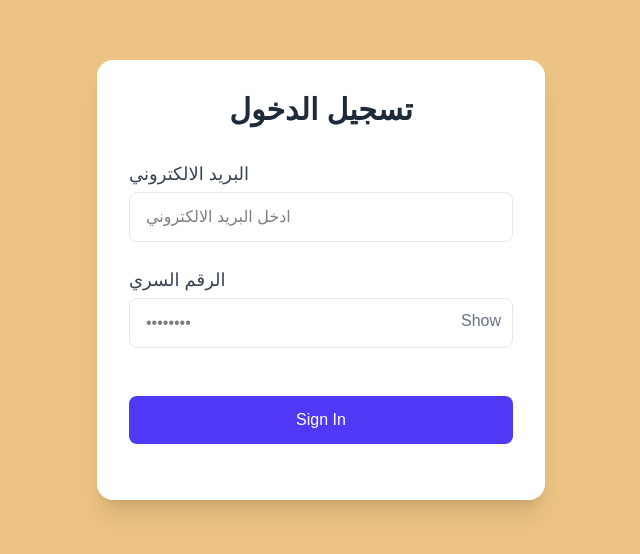
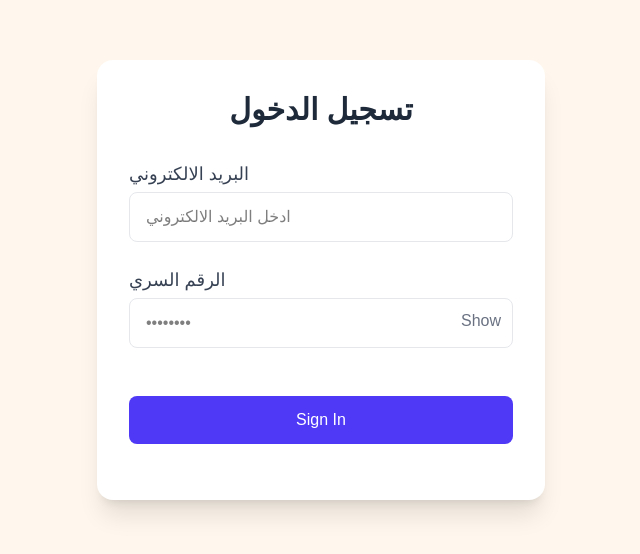
Before and after one commit to therealhesham/client, a Next.js app: page /login in a window 1280 px wide. Shown: the part 120-674 px from the top of the page, without its empty margins (319-959 px from the left). Built offline with nearby package versions, Linux system fonts and the light colour scheme.

Commit message:
Refactor LoginPage: import useRouter and update background color for consistency

```diff
--- a/app/login/page.tsx
+++ b/app/login/page.tsx
@@ -3,22 +3,25 @@
 import { useState } from 'react';
 import { motion, AnimatePresence } from 'framer-motion';
 import Link from 'next/link';
+import { useRouter } from 'next/navigation';
 
 export default function LoginPage() {
     const [email, setEmail] = useState('');
     const [password, setPassword] = useState('');
     const [showPassword, setShowPassword] = useState(false);
-
+    const router = useRouter()
     const handleSubmit = (e: React.FormEvent) => {
         e.preventDefault();
         // Handle login logic here
         console.log('Login attempted with:', { email, password });
 
         localStorage.setItem("item", "code")
+        router.push("/myorders/42")
     };
 
+
     return (
-        <div className="min-h-screen flex items-center justify-center bg-[#ECC383]">
+        <div className="min-h-screen flex items-center justify-center bg-wheat">
             <motion.div
                 initial={{ opacity: 0, y: 20 }}
                 animate={{ opacity: 1, y: 0 }}
```
